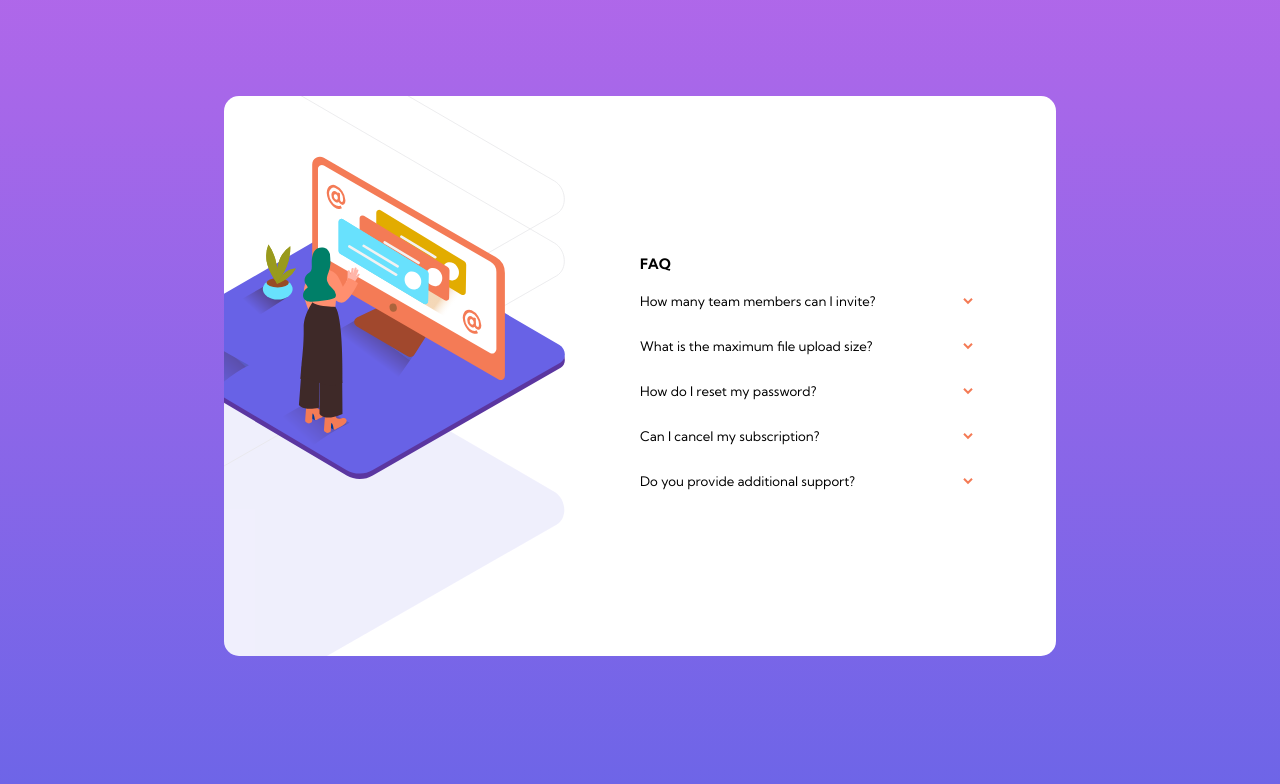
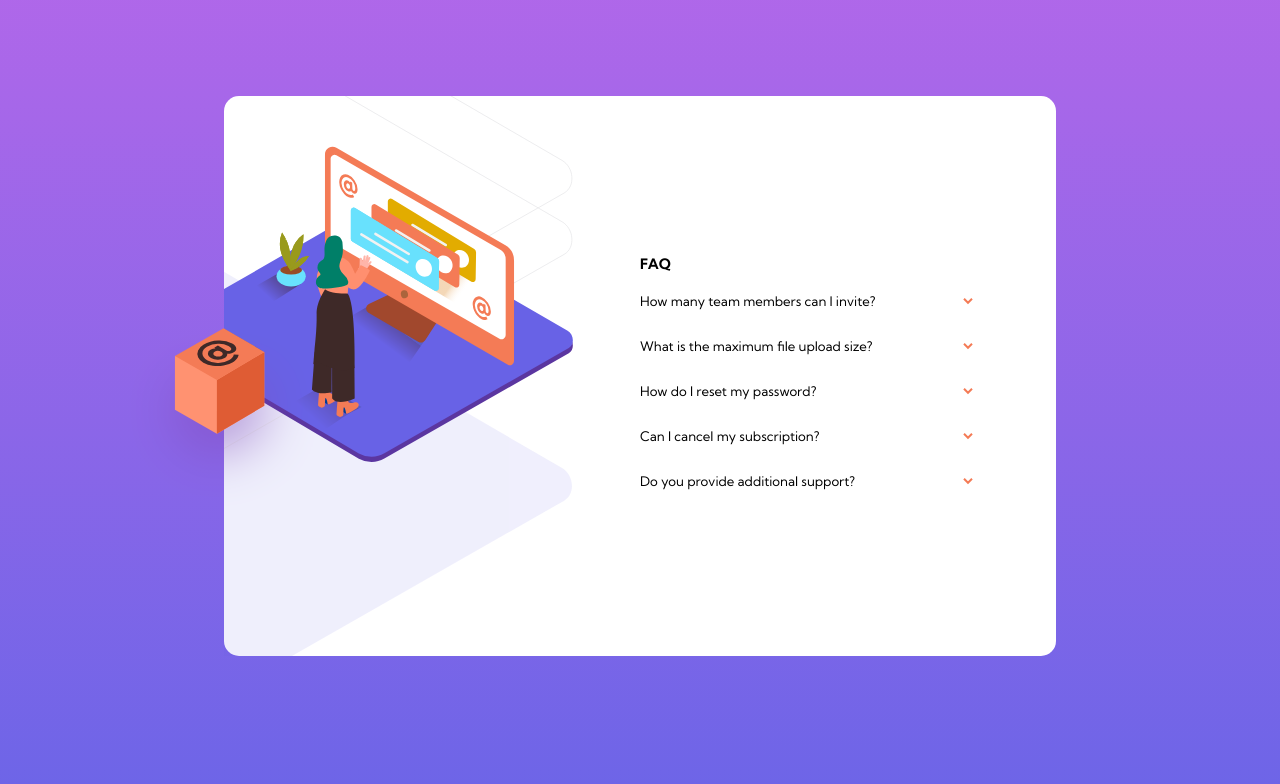
Before and after one commit to robson-oliveira-abreu/faq-desafio-front-end-mentor, a plain HTML site: page index.html in a window 1280 px wide. Drawn offline with Linux system fonts and the light colour scheme.

Commit message:
second commit

```diff
--- a/index.html
+++ b/index.html
@@ -18,7 +18,10 @@
 <body>
 
   <main class="container">
-    <div  class="womanImage">
+
+    <img class="box-img" src="./images/illustration-box-desktop.svg" alt="box">
+
+    <div  class="divWomanImage">
       <img src="./images/illustration-woman-online-desktop.svg" alt="woman">
     </div>
 
@@ -29,7 +32,7 @@
           <div class="titleQuestion">
             <p class="titleText">How many team members can I invite?</p>
             <div>
-              <img src="./images/icon-arrow-down.svg" alt="">
+              <img class="arrow" src="./images/icon-arrow-down.svg" alt="">
             </div>
           </div>
           <p class="text">You can invite up to 2 additional users on the Free plan. There is no limit on
@@ -40,7 +43,7 @@
           <div class="titleQuestion">
             <p class="titleText">What is the maximum file upload size?</p>
             <div>
-              <img src="./images/icon-arrow-down.svg" alt="">
+              <img class="arrow" src="./images/icon-arrow-down.svg" alt="">
             </div>
           </div>
           <p class="text">No more than 2GB. All files in your account must fit your allotted storage space.
@@ -51,7 +54,7 @@
           <div class="titleQuestion">
             <p class="titleText">How do I reset my password?</p>
             <div>
-              <img src="./images/icon-arrow-down.svg" alt="">
+              <img class="arrow" src="./images/icon-arrow-down.svg" alt="">
             </div>
           </div>
           <p class="text ">Click “Forgot password” from the login page or “Change password” from your profile page.
@@ -63,7 +66,7 @@
           <div class="titleQuestion">
             <p class="titleText">Can I cancel my subscription?</p>
             <div>
-              <img src="./images/icon-arrow-down.svg" alt="">
+              <img class="arrow" src="./images/icon-arrow-down.svg" alt="">
             </div>
           </div>
           <p class="text">Yes! Send us a message and we’ll process your request no questions asked.
@@ -74,7 +77,7 @@
           <div class="titleQuestion">
             <p class="titleText">Do you provide additional support?</p>
             <div>
-              <img src="./images/icon-arrow-down.svg" alt="">
+              <img class="arrow" src="./images/icon-arrow-down.svg" alt="">
             </div>
           </div>
           <p class="text">Chat and email support is available 24/7. Phone lines are open during normal
--- a/script.js
+++ b/script.js
@@ -2,6 +2,7 @@ var list = document.querySelectorAll(".question")
 
 list.forEach((question) => question.addEventListener('click', () => {
     if(question.classList.contains("invisible")) {
+        list.forEach((question) => question.classList.add("invisible"))
         question.classList.remove("invisible")
     } else {
         question.classList.add("invisible")
@@ -12,6 +13,7 @@ list.forEach((question) => question.addEventListener('click', () => {
     if(question.classList.contains("rotate")) {
         question.classList.remove("rotate")
     } else {
+        list.forEach((question) => question.classList.remove("rotate"))
         question.classList.add("rotate")
     }
 }))
--- a/styles/style.css
+++ b/styles/style.css
@@ -26,7 +26,7 @@
         align-items: center;
         border-radius: 15px;
         background-color: white;
-        overflow: hidden;
+        position: relative;
 
     }
 
@@ -45,17 +45,26 @@
         cursor: pointer;
     }
 
-    .womanImage{
-        margin-left: -10%;
-        width: 60%;
+    .box-img {
+        position: absolute;
+        left: -100px;
+        bottom: 26%;
+        z-index: 9;
+    }
+
+    .divWomanImage{
+        width: 50%;
         height: 100%;
         background-image: url("../images/bg-pattern-desktop.svg");
         background-repeat: no-repeat;
-        background-position: 125% 65%;
-        background-size: 160%;
+        background-position: 118% 76%;
+        background-size: 190%;
+        overflow: hidden;
     }
-    .womanImage img {
-        width: 85%;
+    .divWomanImage img {
+        position: relative;
+        left: -16%;
+        width: 100%;
         margin: 12% auto;
     }
 
@@ -85,6 +94,10 @@
         margin-bottom: 10px;
     }
 
+    .arrow{
+        transition:ease 0.5s;
+    }
+
 
     .rotate .titleQuestion img {
 
```
